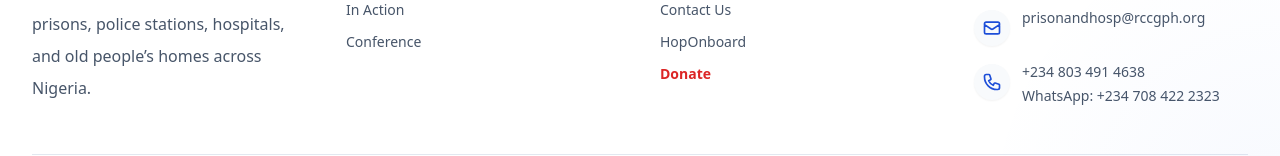
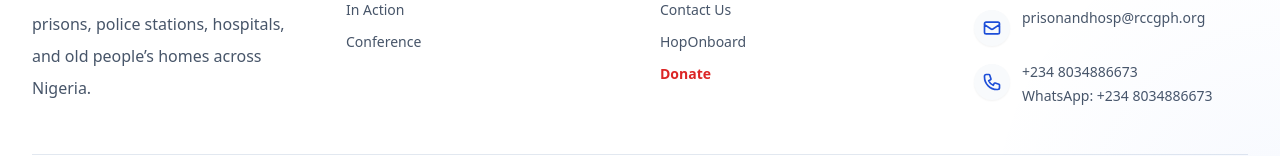
Before and after one commit to Simon-Peraboh/rccg-nphm-web-app, a React (Vite) app: page / in a window 1280 px wide. Shown: the part 5941-6097 px from the top of the page. Built offline with nearby package versions, Linux system fonts and the light colour scheme; no server answers.

Commit message:
changed number

```diff
--- a/src/components/footer/Footer.tsx
+++ b/src/components/footer/Footer.tsx
@@ -173,8 +173,8 @@ const Footer: React.FC = () => {
                   <HiOutlinePhone className="h-5 w-5" />
                 </span>
                 <div className="space-y-1 text-sm text-slate-600">
-                  <p>+234 803 491 4638</p>
-                  <p>WhatsApp: +234 708 422 2323</p>
+                  <p>+234 8034886673</p>
+                  <p>WhatsApp: +234 8034886673</p>
                 </div>
               </div>
             </div>
```
